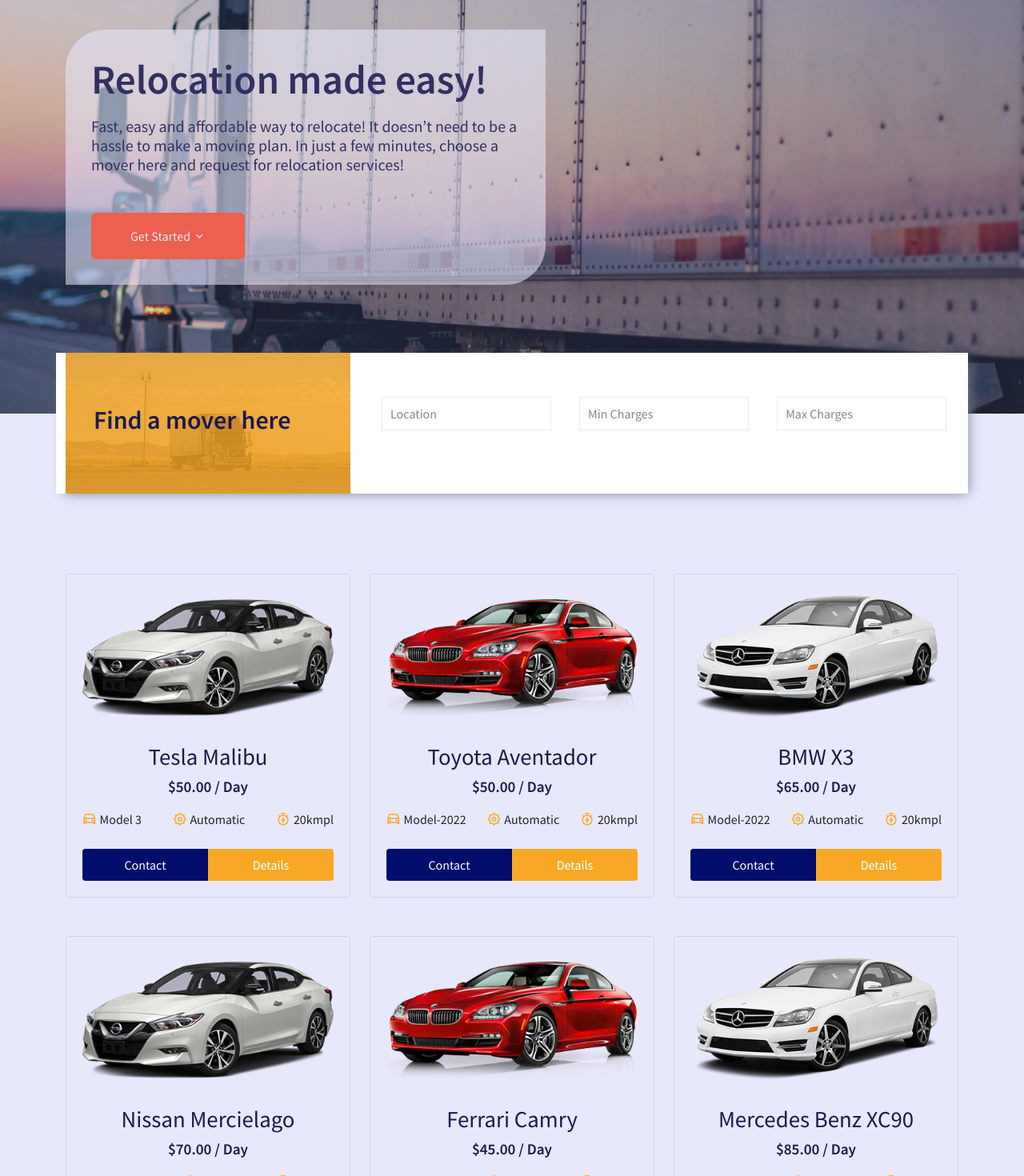
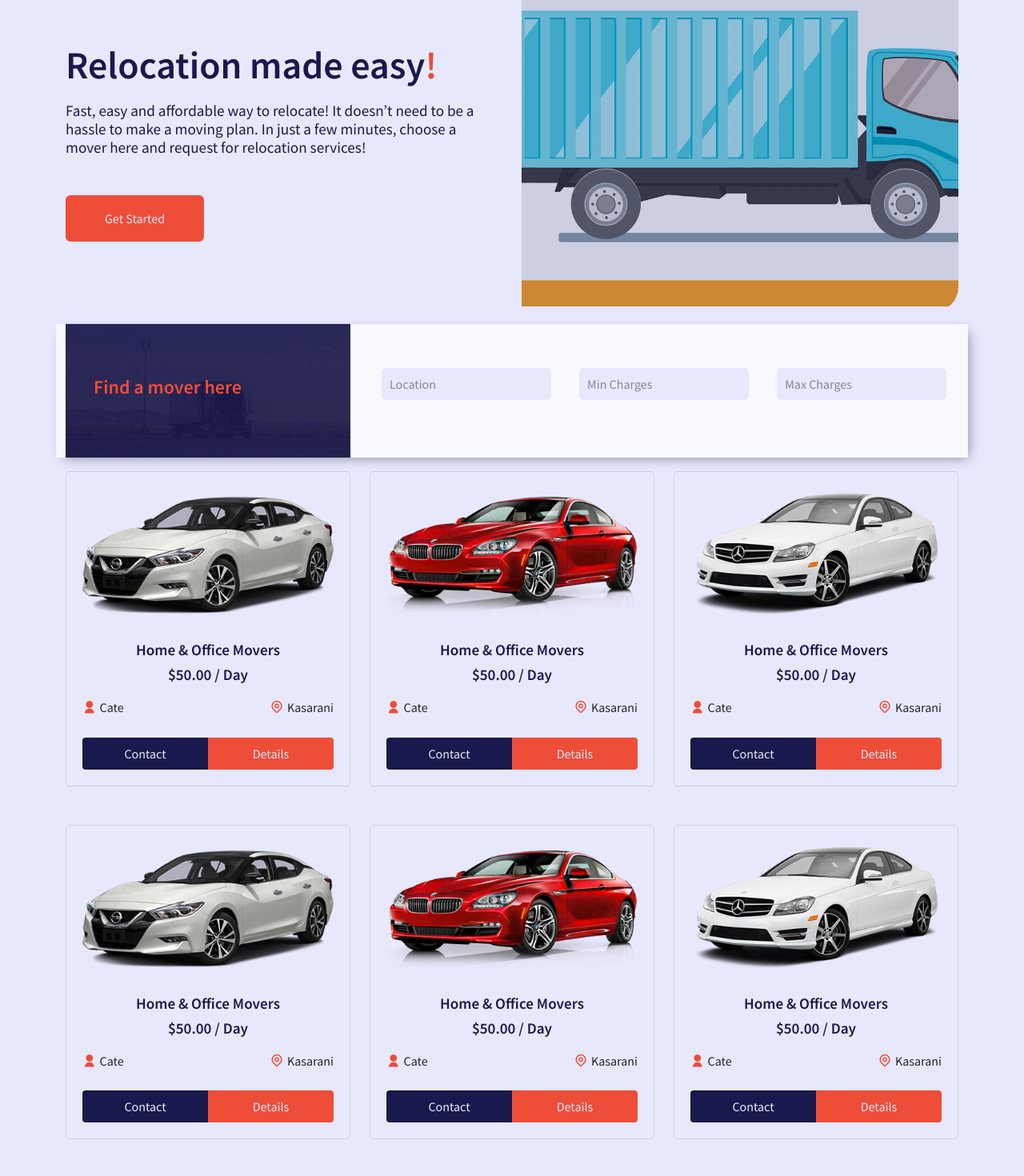
Before and after one commit to esthercate/MUVEasy, a React (Create React App) app in the folder client/: page /home in a window 1280 px wide. Shown: the part 160-1630 px from the top of the page at 80% size. Built offline with nearby package versions, Linux system fonts and the light colour scheme.

Commit message:
completed home page

```diff
--- a/client/src/assets/data/MoverData.js
+++ b/client/src/assets/data/MoverData.js
@@ -2,134 +2,143 @@
 import img02 from "../all-images/cars-img/bmw-offer.png";
 import img03 from "../all-images/cars-img/mercedes-offer.png";
 
-const carData = [
+const moverData = [
   {
     id: 1,
-    brand: "Tesla",
-    rating: 112,
-    carName: "Tesla Malibu",
     imgUrl: img01,
-    model: "Model 3",
+    title: "Home & Office Movers",
     price: 50,
-    speed: "20kmpl",
-    gps: "GPS Navigation",
-    seatType: "Heated seats",
-    automatic: "Automatic",
-    description:
-      " Dolor labore lorem no accusam sit justo sadipscing labore invidunt voluptua, amet duo et gubergren vero gubergren dolor. At diam. Dolor labore lorem no accusam sit justo sadipscing labore invidunt voluptua, amet duo et gubergren vero gubergren dolor. At diam.",
+    moverName: "Cate",
+    location: "Kasarani",
   },
 
   {
     id: 2,
-    brand: "Toyota",
-    rating: 102,
-    carName: "Toyota Aventador",
     imgUrl: img02,
-    model: "Model-2022",
+    title: "Home & Office Movers",
     price: 50,
-    speed: "20kmpl",
-    gps: "GPS Navigation",
-    seatType: "Heated seats",
-    automatic: "Automatic",
-    description:
-      " Dolor labore lorem no accusam sit justo sadipscing labore invidunt voluptua, amet duo et gubergren vero gubergren dolor. At diam. Dolor labore lorem no accusam sit justo sadipscing labore invidunt voluptua, amet duo et gubergren vero gubergren dolor. At diam.",
+    moverName: "Cate",
+    location: "Kasarani",
   },
 
   {
     id: 3,
-    brand: "BMW",
-    rating: 132,
     carName: "BMW X3",
     imgUrl: img03,
-    model: "Model-2022",
-    price: 65,
-    speed: "20kmpl",
-    gps: "GPS Navigation",
-    seatType: "Heated seats",
-    automatic: "Automatic",
-    description:
-      " Dolor labore lorem no accusam sit justo sadipscing labore invidunt voluptua, amet duo et gubergren vero gubergren dolor. At diam. Dolor labore lorem no accusam sit justo sadipscing labore invidunt voluptua, amet duo et gubergren vero gubergren dolor. At diam.",
+    title: "Home & Office Movers",
+    price: 50,
+    moverName: "Cate",
+    location: "Kasarani",
   },
 
   {
     id: 4,
-    brand: "Nissan",
-    rating: 102,
-    carName: "Nissan Mercielago",
     imgUrl: img01,
-    model: "Model-2022",
-    price: 70,
-    speed: "20kmpl",
-    gps: "GPS Navigation",
-    seatType: "Heated seats",
-    automatic: "Automatic",
-    description:
-      " Dolor labore lorem no accusam sit justo sadipscing labore invidunt voluptua, amet duo et gubergren vero gubergren dolor. At diam. Dolor labore lorem no accusam sit justo sadipscing labore invidunt voluptua, amet duo et gubergren vero gubergren dolor. At diam.",
+    title: "Home & Office Movers",
+    price: 50,
+    moverName: "Cate",
+    location: "Kasarani",
   },
 
   {
     id: 5,
-    brand: "Ferrari",
-    rating: 94,
-    carName: "Ferrari Camry",
     imgUrl: img02,
-    model: "Model-2022",
-    price: 45,
-    speed: "20kmpl",
-    gps: "GPS Navigation",
-    seatType: "Heated seats",
-    automatic: "Automatic",
-    description:
-      " Dolor labore lorem no accusam sit justo sadipscing labore invidunt voluptua, amet duo et gubergren vero gubergren dolor. At diam. Dolor labore lorem no accusam sit justo sadipscing labore invidunt voluptua, amet duo et gubergren vero gubergren dolor. At diam.",
+    title: "Home & Office Movers",
+    price: 50,
+    moverName: "Cate",
+    location: "Kasarani",
   },
 
   {
     id: 6,
-    brand: "Mercedes",
-    rating: 119,
-    carName: "Mercedes Benz XC90",
     imgUrl: img03,
-    model: "Model-2022",
-    price: 85,
-    speed: "20kmpl",
-    gps: "GPS Navigation",
-    seatType: "Heated seats",
-    automatic: "Automatic",
-    description:
-      " Dolor labore lorem no accusam sit justo sadipscing labore invidunt voluptua, amet duo et gubergren vero gubergren dolor. At diam. Dolor labore lorem no accusam sit justo sadipscing labore invidunt voluptua, amet duo et gubergren vero gubergren dolor. At diam.",
+    title: "Home & Office Movers",
+    price: 50,
+    moverName: "Cate",
+    location: "Kasarani",
   },
 
   {
-    id: 7,
-    brand: "Audi",
-    rating: 82,
-    carName: "Audi Fiesta",
+    id: 1,
     imgUrl: img01,
-    model: "Model 3",
+    title: "Home & Office Movers",
     price: 50,
-    speed: "20kmpl",
-    gps: "GPS Navigation",
-    seatType: "Heated seats",
-    automatic: "Automatic",
-    description:
-      " Dolor labore lorem no accusam sit justo sadipscing labore invidunt voluptua, amet duo et gubergren vero gubergren dolor. At diam. Dolor labore lorem no accusam sit justo sadipscing labore invidunt voluptua, amet duo et gubergren vero gubergren dolor. At diam.",
+    moverName: "Cate",
+    location: "Kasarani",
   },
 
   {
-    id: 8,
-    brand: "Colorado",
-    rating: 52,
-    carName: "Rolls Royce Colorado",
+    id: 2,
     imgUrl: img02,
-    model: "Model 3",
+    title: "Home & Office Movers",
     price: 50,
-    speed: "20kmpl",
-    gps: "GPS Navigation",
-    seatType: "Heated seats",
-    automatic: "Automatic",
-    description:
-      " Dolor labore lorem no accusam sit justo sadipscing labore invidunt voluptua, amet duo et gubergren vero gubergren dolor. At diam. Dolor labore lorem no accusam sit justo sadipscing labore invidunt voluptua, amet duo et gubergren vero gubergren dolor. At diam.",
+    moverName: "Cate",
+    location: "Kasarani",
+  },
+
+  {
+    id: 3,
+    carName: "BMW X3",
+    imgUrl: img03,
+    title: "Home & Office Movers",
+    price: 50,
+    moverName: "Cate",
+    location: "Kasarani",
+  },
+
+  {
+    id: 4,
+    imgUrl: img01,
+    title: "Home & Office Movers",
+    price: 50,
+    moverName: "Cate",
+    location: "Kasarani",
+  },
+
+  {
+    id: 5,
+    imgUrl: img02,
+    title: "Home & Office Movers",
+    price: 50,
+    moverName: "Cate",
+    location: "Kasarani",
+  },
+
+  {
+    id: 6,
+    imgUrl: img03,
+    title: "Home & Office Movers",
+    price: 50,
+    moverName: "Cate",
+    location: "Kasarani",
+  },
+
+  {
+    id: 4,
+    imgUrl: img01,
+    title: "Home & Office Movers",
+    price: 50,
+    moverName: "Cate",
+    location: "Kasarani",
+  },
+
+  {
+    id: 5,
+    imgUrl: img02,
+    title: "Home & Office Movers",
+    price: 50,
+    moverName: "Cate",
+    location: "Kasarani",
+  },
+
+  {
+    id: 6,
+    imgUrl: img03,
+    title: "Home & Office Movers",
+    price: 50,
+    moverName: "Cate",
+    location: "Kasarani",
   },
 ];
 
-export default carData;
+export default moverData;
--- a/client/src/components/UI/HeroSlider.jsx
+++ b/client/src/components/UI/HeroSlider.jsx
@@ -1,13 +1,13 @@
 import React from "react";
 import Slider from "react-slick";
-import { Container } from "reactstrap";
+import { Container, Row, Col } from "reactstrap";
 import '../../styles/hero-slider.css'
 
 const HeroSlider = () => {
   const settings = {
     fade: true,
-    speed: 3000,
-    autoplaySpeed: 4000,
+    speed: 6000,
+    autoplaySpeed: 7000,
     infinite: true,
     autoplay: true,
     slidesToShow: 1,
@@ -16,64 +16,35 @@
   };
 
   return (
-    <Slider {...settings} className="hero_slider">
-      <div className="slider_item slider_item-01 mt-0">
+    <div className="hero-container">
       <Container>
+        <Row>
+          <Col lg="6">
             <div className="slider_content">
-            <h1 className="mb-3">Relocation made easy!</h1>
+              <h1 className="mb-3">Relocation made easy<span className="app">!</span></h1>
               <h5 className="mb-4">
-              Fast, easy and affordable way to relocate! It doesn’t need to be a
-              hassle to make a moving plan. In just a few minutes, choose a
+                Fast, easy and affordable way to relocate! It doesn’t need to be
+                a hassle to make a moving plan. In just a few minutes, choose a
                 mover here and request for relocation services!
               </h5>
               <button className="btn get_started_btn mt-4 py-3 px-5">
-              Get Started{" "}
-              <span className="btn_i">
-                <i class="ri-arrow-down-s-line"></i>
-              </span>
+                Get Started
               </button>
             </div>
+          </Col>
+
+          <Col lg="6">
+            <Slider {...settings} className="hero_slider">
+              <div className="slider_item slider_item-01 mt-0"></div>
+
+              <div className="slider_item slider_item-02 mt-0"></div>
+
+              <div className="slider_item slider_item-03 mt-0"></div>
+            </Slider>
+          </Col>
+        </Row>
       </Container>
     </div>
-
-      <div className="slider_item slider_item-02 mt-0">
-        <Container>
-          <div className="slider_content">
-            <h1 className="mb-3">Relocation made easy!</h1>
-            <h5 className="mb-4">
-              Fast, easy and affordable way to relocate! It doesn’t need to be a
-              hassle to make a moving plan. In just a few minutes, choose a
-              mover here and request for relocation services!
-            </h5>
-            <button className="btn get_started_btn mt-4 py-3 px-5">
-              Get Started{" "}
-              <span className="btn_i">
-                <i class="ri-arrow-down-s-line"></i>
-              </span>
-            </button>
-          </div>
-        </Container>
-      </div>
-
-      <div className="slider_item slider_item-03 mt-0">
-        <Container>
-          <div className="slider_content">
-            <h1 className="mb-3">Relocation made easy!</h1>
-            <h5 className="mb-4">
-              Fast, easy and affordable way to relocate! It doesn’t need to be a
-              hassle to make a moving plan. In just a few minutes, choose a
-              mover here and request for relocation services!
-            </h5>
-            <button className="btn get_started_btn mt-4 py-3 px-5">
-              Get Started{" "}
-              <span className="btn_i">
-                <i class="ri-arrow-down-s-line"></i>
-              </span>
-            </button>
-          </div>
-        </Container>
-      </div>
-    </Slider>
   );
 };
 
--- a/client/src/components/UI/MoverList.jsx
+++ b/client/src/components/UI/MoverList.jsx
@@ -6,39 +6,37 @@
 
 const MoverList = (props) => {
 
-    const { imgUrl, model, carName, automatic, speed, price } = props.item;
+    const { imgUrl, title, price, moverName, location } = props.item;
 
     return (
       <Col lg="4" md="4" sm="6" className="mb-5">
-        <div className="car__item">
+        <div className="mover_item">
           <div className="car__img">
             <img src={imgUrl} alt="" className="w-100" />
           </div>
 
-          <div className="car__item-content mt-4">
-            <h4 className="section__title text-center">{carName}</h4>
-            <h6 className="rent__price text-center mt-">
+          <div className="mover_item-content mt-4">
+            <h5 className="section__title text-center">{title}</h5>
+            <h6 className="transport__price text-center mt-">
               ${price}.00 <span>/ Day</span>
             </h6>
 
-            <div className="car__item-info d-flex align-items-center justify-content-between mt-3 mb-4">
+            <div className="mover_item-info d-flex align-items-center justify-content-between mt-3 mb-4">
               <span className=" d-flex align-items-center gap-1">
-                <i class="ri-car-line"></i> {model}
+                <i class="ri-user-fill"></i> {moverName}
               </span>
+
               <span className=" d-flex align-items-center gap-1">
-                <i class="ri-settings-2-line"></i> {automatic}
-              </span>
-              <span className=" d-flex align-items-center gap-1">
-                <i class="ri-timer-flash-line"></i> {speed}
+                <i class="ri-map-pin-line"></i> {location}
               </span>
             </div>
 
-            <button className=" w-50 car__item-btn car__btn-rent">
-              <Link to={`/cars/${carName}`}>Contact</Link>
+            <button className=" w-50 mover_item-btn mover_btn-transport">
+              <Link to={`/movers/${moverName}`}>Contact</Link>
             </button>
 
-            <button className=" w-50 car__item-btn car__btn-details">
-              <Link to={`/cars/${carName}`}>Details</Link>
+            <button className=" w-50 mover_item-btn mover_btn-details">
+              <Link to={`/movers/${moverName}`}>Details</Link>
             </button>
           </div>
         </div>
--- a/client/src/pages/Home.jsx
+++ b/client/src/pages/Home.jsx
@@ -34,18 +34,16 @@
       <section>
         <Container>
           <Row>
-            {moverData.slice(0, 6).map((item) => (
+            {moverData.slice(0, 15).map((item) => (
               <MoverList item={item} key={item.id} />
             ))}
+
+            <div className="find-more text-center">
+              <button className="btn px-5 py-2">
+                Load More
+              </button>
+            </div>
           </Row>
-          <div className="find-more p-4 text-center">
-            <button className="btn">
-              Find More
-              <span>
-                <i class="ri-arrow-right-s-line"></i>
-              </span>
-            </button>
-          </div>
         </Container>
       </section>
     </Helmet>
--- a/client/src/styles/find-mover-form.css
+++ b/client/src/styles/find-mover-form.css
@@ -1,5 +1,5 @@
 .find_movers-left{
-    background: linear-gradient(rgb(249, 168, 38, 0.8), rgb(249, 168, 38, 0.8)),
+    background: linear-gradient(rgb(26, 25, 77, 0.9), rgb(26, 25, 77, 0.9)),
     url("../assets/truck5.jpg");
   background-position: center;
   background-repeat: no-repeat;
@@ -9,7 +9,8 @@
 
 .find_movers-left h2 {
   font-weight: 600;
-  font-size: 2rem;
+  font-size: 1.5rem;
+  color: #ee4d38;
 }
 
 .form__group {
@@ -18,10 +19,12 @@
 }
 
 .form__group input {
-  border: 1px solid #7c8a972a;
+  border: none;
   padding: 8px 10px;
   width: 100%;
   outline: none;
+  background: #e8e8fd;
+  border-radius: 5px;
 }
 
 .form__group input::placeholder {
@@ -29,7 +32,7 @@
 }
 
 .form {
-  background: #fff;
+  background: #f8f8ff;
   padding-top: 55px;
   padding-bottom: 50px;
   padding-left: 15px;
@@ -48,13 +51,13 @@
 
 .hero_form {
   position: absolute;
-  bottom: -100px;
   z-index: 11;
   width: 100%;
+  margin-top: 1rem;
 }
 
 .form_row {
-  background: #fff;
+  background: #f8f8ff;
   box-shadow: 5px 5px 15px -5px #7c8a97;
 }
 
--- a/client/src/styles/hero-slider.css
+++ b/client/src/styles/hero-slider.css
@@ -1,6 +1,10 @@
 .slider_item {
   max-width: 100%;
-  height: 600px;
+  height: 450px;
+}
+
+.hero-container {
+  margin-top: 1rem;
 }
 
 .slider_item-01 {
@@ -29,22 +33,22 @@
 
 .hero_slider {
   overflow: hidden;
+  border-radius: 30px 0px 30px 0;
 }
 
 .slider_content {
   margin-top: 120px;
-  width: 600px;
-  padding: 2rem;
-  border-radius: 50px 0px 50px 0px;
-  background-color: #e8e8fd90;
 }
 
 .slider_content h1 {
-  font-size: 3.2rem;
+  font-size: 3rem;
   font-weight: 600;
 }
+.slider_content h5 {
+  font-size: 1.2rem;
+  padding-right: .8rem;
+}
 
-.btn i {
-    color: #e8e8fd;
-    font-size: 1rem;
+.app {
+  color: #ee4d38;
 }
--- a/client/src/styles/mover-list.css
+++ b/client/src/styles/mover-list.css
@@ -1,93 +1,94 @@
-.car__item {
-  border: 1px solid #7c8a9736;
+.mover_item {
+  border: 1px solid #1a194d20;
   padding: 20px;
   border-radius: 5px;
 }
 
-.car__item-info span i {
-  color: #f9a826;
+.mover_item-info span i {
+  color: #ee4d38;
   font-size: 1.1rem;
 }
 
-.car__item-btn {
+.mover_item-btn {
   border-radius: 0;
   border: none;
   outline: none;
-  background: #000d6b;
+  background: #1a194d;
   padding: 8px 0px;
 }
 
-.car__item-btn a {
+.mover_item-btn a {
   text-decoration: none;
-  color: #fff;
+  color: #e8e8fd;
   font-weight: 500;
 }
 
-.car__item-btn a:hover {
+.mover_item-btn a:hover {
   color: #fff;
 }
-.car__btn-details {
-  background: #f9a826;
+.mover_btn-details {
+  background: #ee4d38;
   border-radius: 0px 4px 4px 0px;
 }
 
-.car__btn-rent {
+.mover_btn-transport {
   border-radius: 4px 0px 0px 4px;
 }
 
-.car__item-content h4 {
-  font-size: 1.8rem;
+.mover_item-content h5 {
+  font-size: 1.2rem;
+  font-weight: 600;
 }
 
-.car__item-content h6 {
+.mover_item-content h6 {
   font-size: 1.2rem;
   font-weight: 600;
 }
 
 @media only screen and (max-width: 992px) {
-  .car__item h4 {
+  .mover_item h4 {
     font-size: 1.1rem;
     margin-bottom: 0;
   }
 
-  .car__item h6 {
+  .mover_item h6 {
     font-size: 1rem;
     margin-top: 10px;
   }
 
-  .car__item-info {
+  .mover_item-info {
     flex-wrap: wrap;
   }
 
-  .car__item-info span {
+  .mover_item-info span {
     font-size: 0.8rem;
     justify-content: space-between;
   }
 
-  .car__item-btn {
+  .mover_item-btn {
     padding: 5px 10px;
     font-size: 0.9rem;
   }
 }
 
 @media only screen and (max-width: 768px) {
-  .car__item h4 {
+  .mover_item h4 {
     font-size: 1rem;
   }
 
-  .car__item h6 {
+  .mover_item h6 {
     font-size: 0.9rem;
   }
 
-  .car__item-info span {
+  .mover_item-info span {
     font-size: 0.7rem;
   }
 
-  .car__item-info span i {
+  .mover_item-info span i {
     font-size: 0.9rem;
   }
 
-  .car__item-btn {
+  .mover_item-btn {
     font-size: 0.8rem;
   }
 }
```
Lines whose indentation alone changed are shown as unchanged.
